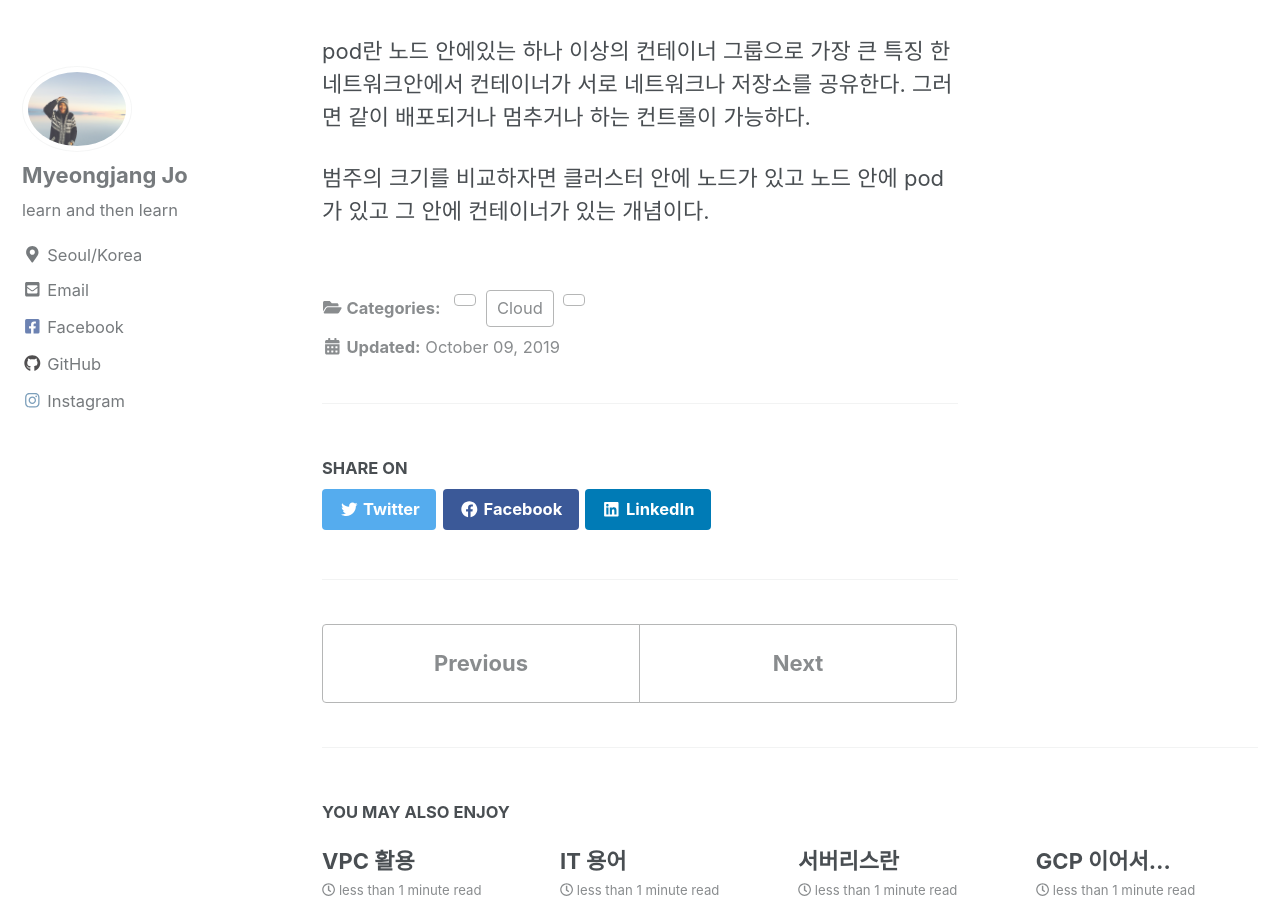
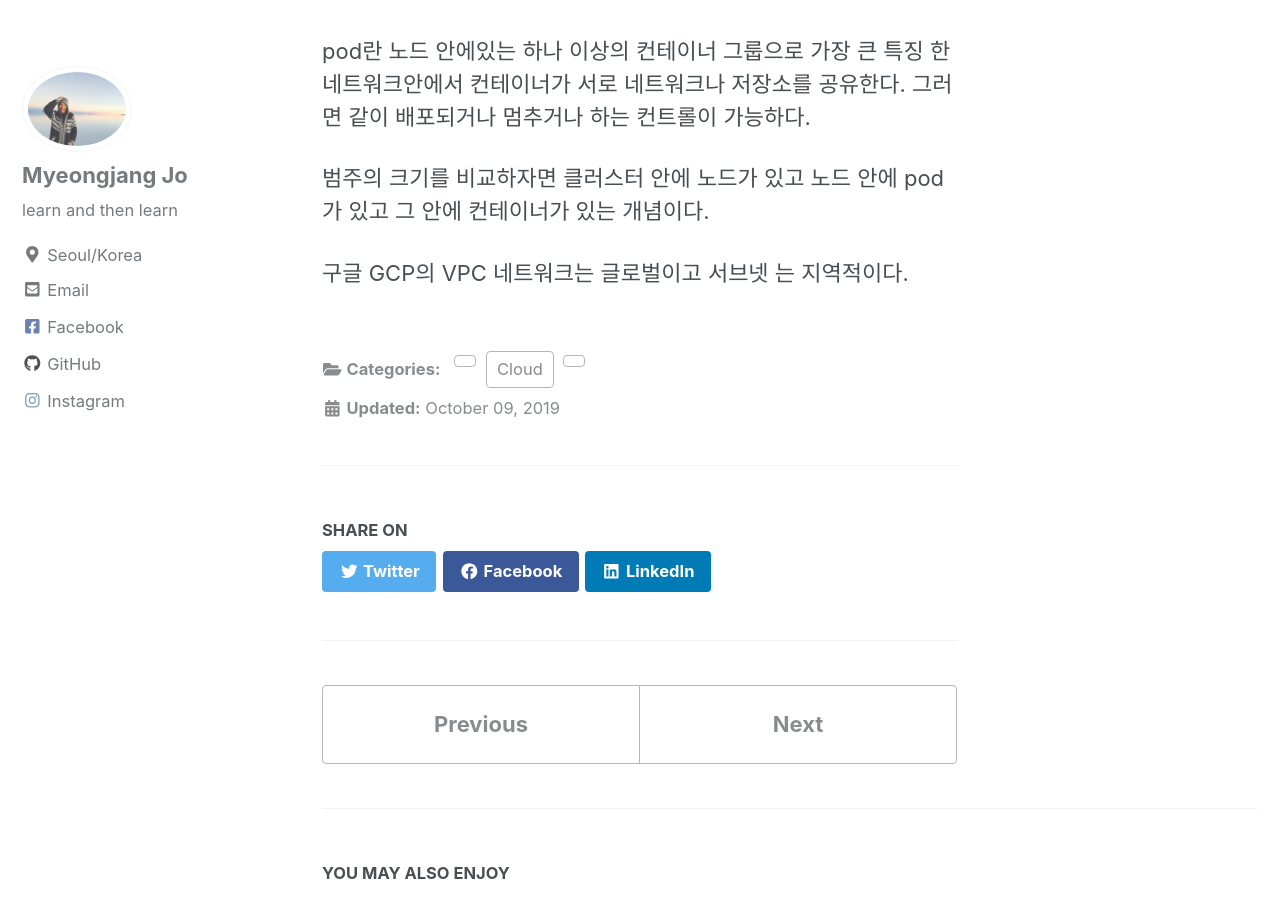
Before and after one commit to josephmjjo/josephmjjo.github.io, a Jekyll site: the page built from _posts/2019-10-09-Kubernetes.md, in a window 1280 px wide and 900 px high, scrolled down 421 px. Built offline with Jekyll 4.4.1, drawn with Linux system fonts in a browser that asks for light colours; cached includes are drawn as plain includes; nearby versions of some CDN libraries.

Commit message:
edit about Kubernetes

```diff
--- a/_posts/2019-10-09-Kubernetes.md
+++ b/_posts/2019-10-09-Kubernetes.md
@@ -15,3 +15,5 @@ categories:
 pod란 노드 안에있는 하나 이상의 컨테이너 그룹으로 가장 큰 특징 한 네트워크안에서 컨테이너가 서로 네트워크나 저장소를 공유한다. 그러면  같이 배포되거나 멈추거나 하는 컨트롤이 가능하다.
 
 범주의 크기를 비교하자면 클러스터 안에 노드가 있고 노드 안에 pod가 있고 그 안에 컨테이너가 있는 개념이다.
+
+구글 GCP의 VPC 네트워크는 글로벌이고 서브넷 는 지역적이다.
```
